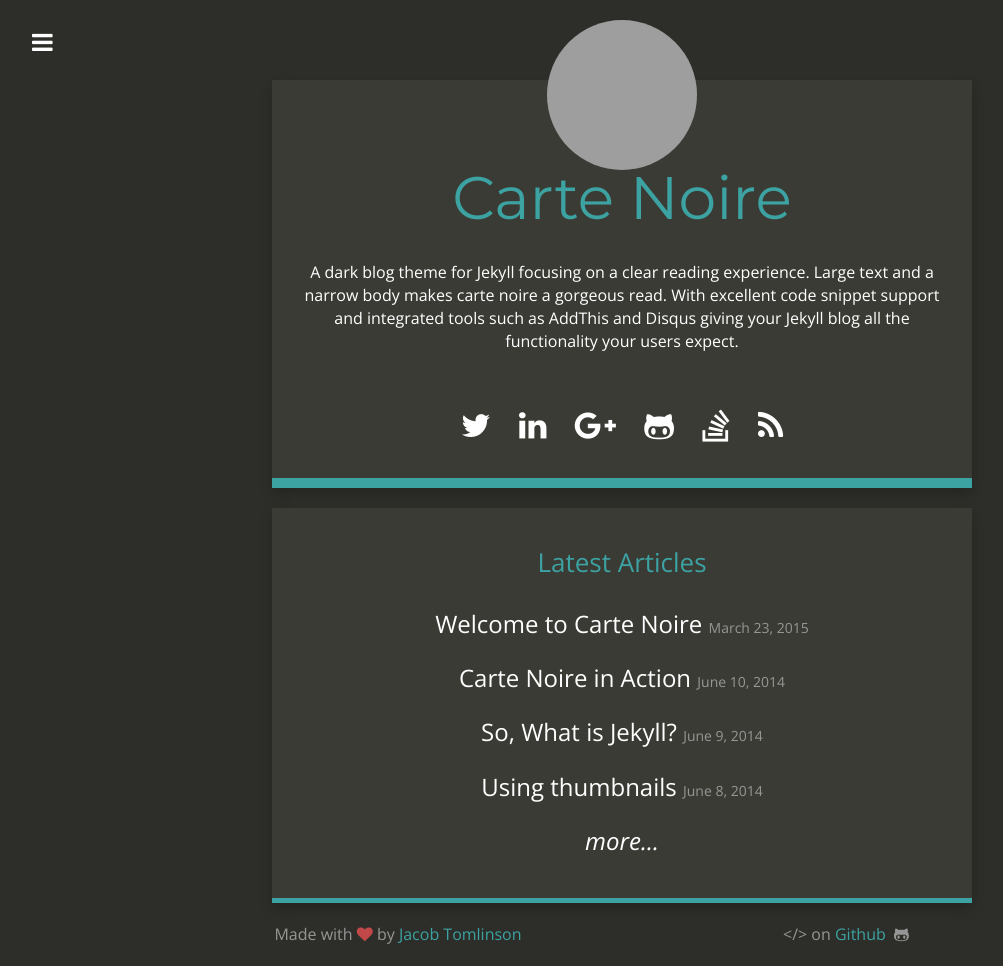
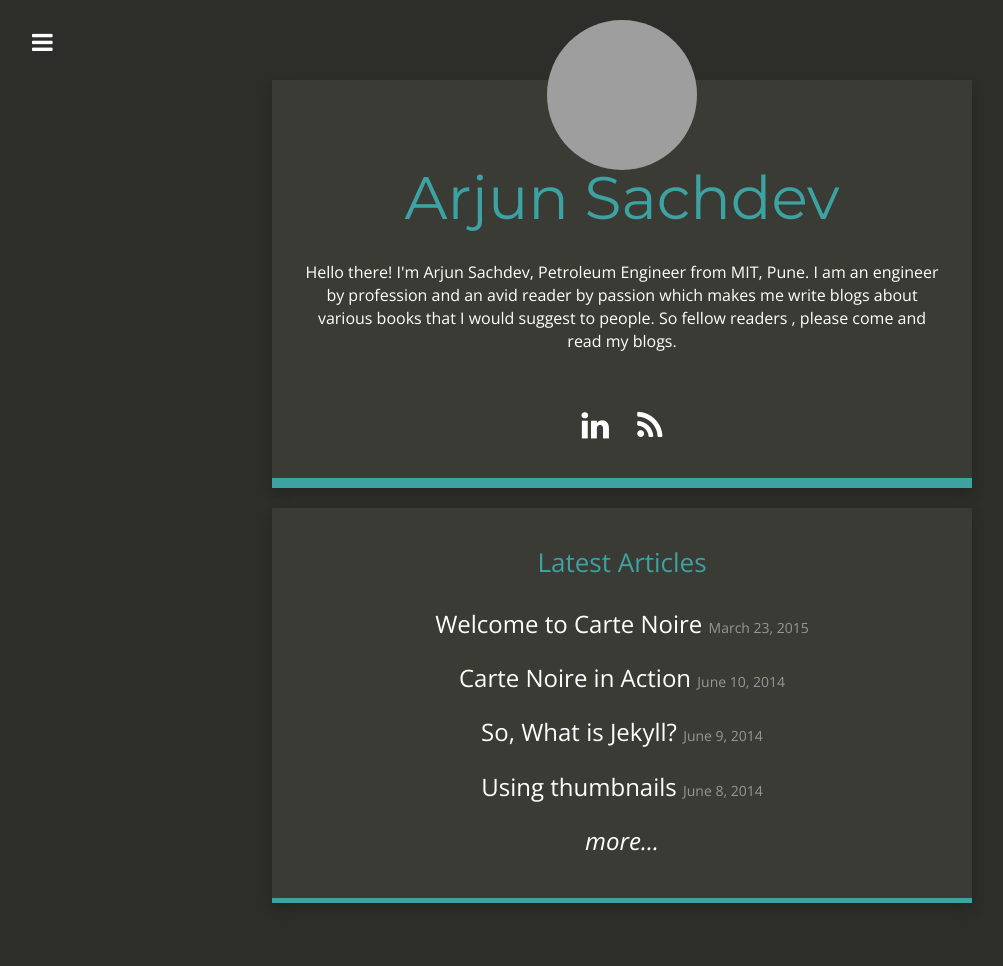
Before and after one commit to arjunsachdev8/arjunsachdev8.github.io, a Jekyll site: the page built from index.html, in a window 1280 px wide. Shown: the whole page, without its empty margins (18-1021 px from the left). Built offline with Jekyll 4.4.1, drawn with Linux system fonts in a browser that asks for light colours; nearby versions of some CDN libraries; after the commit the page ends 944 px from its top, so only the background shows below that; grey boxes are pictures that could not be loaded.

Commit message:
Initial Setup

```diff
--- a/_config.yml
+++ b/_config.yml
@@ -1,31 +1,31 @@
 # Site settings
-title: "Carte Noire"
-email: jacob@jacobtomlinson.co.uk
+title: "Arjun Sachdev"
+email: arjunsachdev8@gmail.com
 description: "A dark blog theme for Jekyll."
 baseurl: ""
-url: "http://carte-noire.jacobtomlinson.co.uk/"
-title_description: "A dark blog theme for Jekyll focusing on a clear reading experience. Large text and a narrow body makes carte noire a gorgeous read. With excellent code snippet support and integrated tools such as AddThis and Disqus giving your Jekyll blog all the functionality your users expect."
-title_image: "https://www.gravatar.com/avatar/00000000000000000000000000000000?s=500&d=mm"
-google_analytics: "UA-20365477-4"
-disqus_account: cartenoire
-github_repository: https://github.com/jacobtomlinson/carte-noire
-addthis_id: ra-513c6fa83da6ec67
+url: #"http://carte-noire.jacobtomlinson.co.uk/"
+title_description: "Hello there! I'm Arjun Sachdev, Petroleum Engineer from MIT, Pune. I am an engineer by profession and an avid reader by passion which makes me write blogs about various books that I would suggest to people. So fellow readers , please come and read my blogs."
+title_image: https://media.licdn.com/dms/image/C5103AQGh9mw0IL4Qag/profile-displayphoto-shrink_800_800/0?e=1541030400&v=beta&t=XOsqwLHUlnFS_sAchYS8h5KR-IpbOSIG4L1HX2xjTOo
+google_analytics: #"UA-20365477-4"
+disqus_account: #cartenoire
+github_repository: https://github.com/arjunsachdev8/arjunsachdev8.github.io
+addthis_id: #ra-513c6fa83da6ec67
 post_limit: 5
 
 # Social usernames/URLs
-twitter_username: _jacobtomlinson
-github_username:  jacobtomlinson
+twitter_username: #_jacobtomlinson
+github_username:  #arjunsachdev8
 instagram_username:
 reddit_username:
-linkedin_link: http://carte-noire.jacobtomlinson.co.uk/
-google_plus_link: http://carte-noire.jacobtomlinson.co.uk/
-stackoverflow_link: http://carte-noire.jacobtomlinson.co.uk/
+linkedin_link: https://www.linkedin.com/in/arjun-sachdev-435717ab/
+google_plus_link: #http://carte-noire.jacobtomlinson.co.uk/
+stackoverflow_link: #http://carte-noire.jacobtomlinson.co.uk/
 xing_link:
 facebook_link:
 
 # Footer
-footer_left: "Made with <i class=\"fa fa-heart\"></i> by <a href=\"https://twitter.com/_JacobTomlinson\">Jacob Tomlinson</a>"
-footer_right: "&lt;/&gt; on <a href=\"https://github.com/jacobtomlinson/carte-noire\">Github</a> &nbsp;<i class=\"fa fa-github-alt\"></i>"
+footer_left: # "Made with <i class=\"fa fa-heart\"></i> by <a href=\"https://twitter.com/_JacobTomlinson\">Jacob Tomlinson</a>"
+footer_right: # "&lt;/&gt; on <a href=\"https://github.com/jacobtomlinson/carte-noire\">Github</a> &nbsp;<i class=\"fa fa-github-alt\"></i>"
 
 # Build settings
 markdown: kramdown
```
